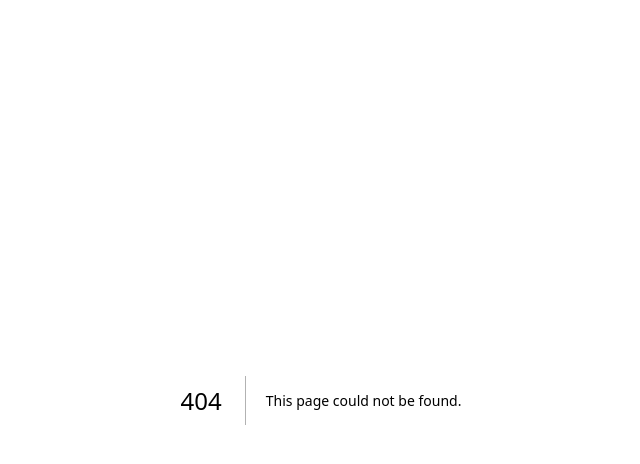
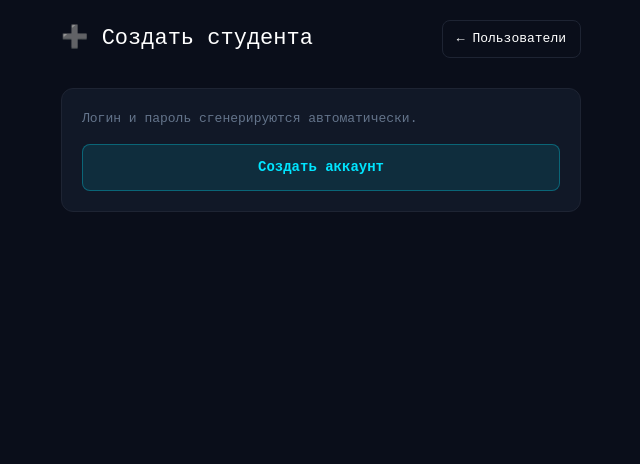
Before and after one commit to Chelovek2343/lms-course, a Next.js app: page /admin/users/create in a window 1280 px wide. Before the commit this address had no page. Shown: the top 464 px of the page, without its empty margins (319-959 px from the left). Built offline with nearby package versions, Linux system fonts and the light colour scheme.

Commit message:
Add files via upload

```diff
--- /dev/null
+++ b/app/admin/users/create/page.js
@@ -0,0 +1,89 @@
+'use client';
+
+import { useState } from 'react';
+import { useRouter } from 'next/navigation';
+
+export default function CreateUserPage() {
+    const [loading, setLoading] = useState(false);
+    const [result, setResult] = useState(null);
+    const [error, setError] = useState('');
+    const [copied, setCopied] = useState(false);
+    const router = useRouter();
+
+    const handleCreate = async () => {
+        setError('');
+        setResult(null);
+        setLoading(true);
+
+        const res = await fetch('/api/admin/create-user', { method: 'POST' });
+        const data = await res.json();
+
+        if (!res.ok) {
+            setError(data.error || 'Не удалось создать аккаунт');
+        } else {
+            setResult(data);
+        }
+        setLoading(false);
+    };
+
+    const copyCreds = () => {
+        const text = `Логин: ${result.login}\nПароль: ${result.password}`;
+        navigator.clipboard.writeText(text).then(() => {
+            setCopied(true);
+            setTimeout(() => setCopied(false), 2000);
+        });
+    };
+
+    return (
+        <div style={{ minHeight: '100vh', background: '#0a0e1a', fontFamily: 'monospace', padding: '20px' }}>
+            <div style={{ maxWidth: '520px', margin: '0 auto' }}>
+                <div style={{ display: 'flex', justifyContent: 'space-between', alignItems: 'center', marginBottom: '30px', flexWrap: 'wrap', gap: '16px' }}>
+                    <h1 style={{ color: '#fff', fontSize: 'clamp(18px,4vw,22px)' }}>➕ Создать студента</h1>
+                    <button onClick={() => router.push('/admin/users')} style={{ padding: '8px 14px', background: 'transparent', border: '1px solid #1e2433', borderRadius: '8px', color: '#fff', cursor: 'pointer', fontSize: '13px' }}>
+                        ← Пользователи
+                    </button>
+                </div>
+
+                <div style={{ background: '#111827', border: '1px solid #1e2433', borderRadius: '12px', padding: '20px' }}>
+                    <p style={{ color: '#64748b', fontSize: '13px', marginBottom: '16px' }}>
+                        Логин и пароль сгенерируются автоматически.
+                    </p>
+                    <button
+                        onClick={handleCreate}
+                        disabled={loading}
+                        style={{ width: '100%', padding: '12px', background: 'rgba(0,229,255,0.1)', border: '1px solid rgba(0,229,255,0.3)', borderRadius: '8px', color: '#00e5ff', cursor: 'pointer', fontSize: '14px', fontWeight: '600' }}
+                    >
+                        {loading ? 'Создаю...' : 'Создать аккаунт'}
+                    </button>
+
+                    {error && (
+                        <p style={{ color: '#ef4444', fontSize: '13px', marginTop: '14px' }}>{error}</p>
+                    )}
+
+                    {result && (
+                        <div style={{ marginTop: '20px', padding: '16px', background: 'rgba(16,185,129,0.05)', border: '1px solid rgba(16,185,129,0.3)', borderRadius: '10px' }}>
+                            <p style={{ color: '#10b981', fontSize: '13px', marginBottom: '10px', fontWeight: '600' }}>
+                                ✅ Аккаунт создан
+                            </p>
+                            <p style={{ color: '#fff', fontSize: '13px', marginBottom: '4px' }}>
+                                Логин: <span style={{ color: '#00e5ff' }}>{result.login}</span>
+                            </p>
+                            <p style={{ color: '#fff', fontSize: '13px', marginBottom: '14px' }}>
+                                Пароль: <span style={{ color: '#00e5ff' }}>{result.password}</span>
+                            </p>
+                            <p style={{ color: '#f59e0b', fontSize: '12px', marginBottom: '14px' }}>
+                                ⚠️ Пароль показывается только один раз — скопируйте и отправьте студенту сейчас.
+                            </p>
+                            <button
+                                onClick={copyCreds}
+                                style={{ width: '100%', padding: '10px', background: 'rgba(0,229,255,0.1)', border: '1px solid rgba(0,229,255,0.3)', borderRadius: '8px', color: '#00e5ff', cursor: 'pointer', fontSize: '13px' }}
+                            >
+                                {copied ? 'Скопировано ✓' : 'Скопировать логин + пароль'}
+                            </button>
+                        </div>
+                    )}
+                </div>
+            </div>
+        </div>
+    );
+}
```
